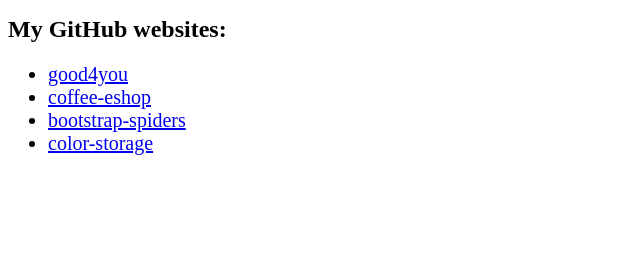
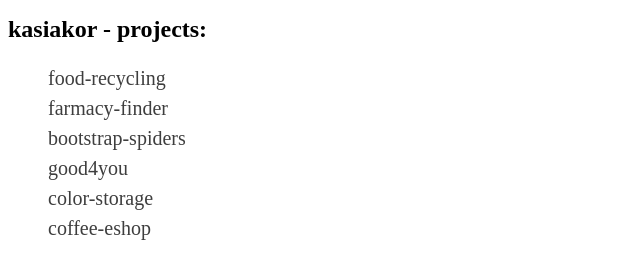
Before and after one commit to kasiakor/kasiakor.github.io, a plain HTML site: page index.html in a window 1280 px wide. Shown: the whole page, without its empty margins (0-640 px from the left). Drawn offline with Linux system fonts and the light colour scheme.

Commit message:
Update the list of projects

```diff
--- a/index.html
+++ b/index.html
@@ -1,7 +1,7 @@
 <!DOCTYPE html>
 <html>
 	<head>
-		<title>Kasia GitHub</title>
+		<title>kasiakor - GitHub</title>
 		<style>
 			body {
 				font-size: 20px;
@@ -10,15 +10,38 @@
 			h1 {
 				font-size: 24px;
 			}
+
+			ul li {
+				list-style-type: none;
+				line-height: 30px;
+			}
+
+			ul li a {
+				text-decoration: none;
+
+			}
+
+			ul li a:link, ul li a:visited {
+				text-decoration: none;
+				color: #3e3e3e;
+			}
+
+			ul li a:hover {
+				cursor: pointer;
+				text-decoration: none;
+				color:#005999;
+			}
 		</style>
 	</head>
 	<body>
-		<h1>My GitHub websites:</h1>
+		<h1>kasiakor - projects:</h1>
 		<ul>
+			<li><a href="http://kasiakor.github.io/food-recycling/">food-recycling</a></li>
+			<li><a href="http://kasiakor.github.io/pharmacy-finder/">farmacy-finder</a></li>
+			<li><a href="http://kasiakor.github.io/bootstrap-spiders/">bootstrap-spiders</a></li>
 			<li><a href="http://kasiakor.github.io/good4you/">good4you</a></li>
+			<li><a href="http://kasiakor.github.io/color-storage/">color-storage</a></li>
 			<li><a href="http://kasiakor.github.io/coffee-eshop/">coffee-eshop</a></li>
-			<li><a href="http://kasiakor.github.io/bootstrap-spiders/">bootstrap-spiders</a></li>
-			<li><a href="http://kasiakor.github.io/color-storage/">color-storage</a></li>
 		</ul>
 	</body>
 </html>
```
